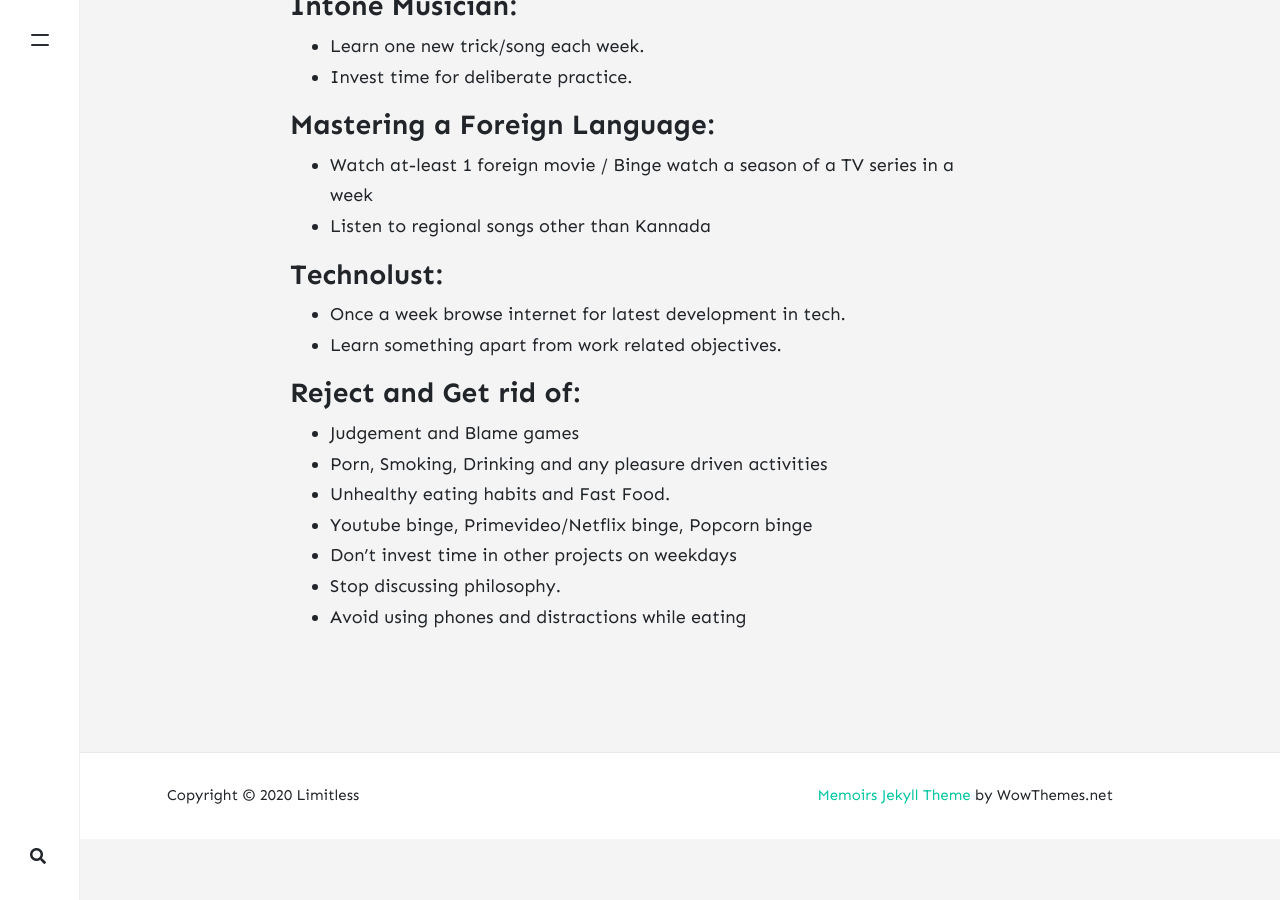
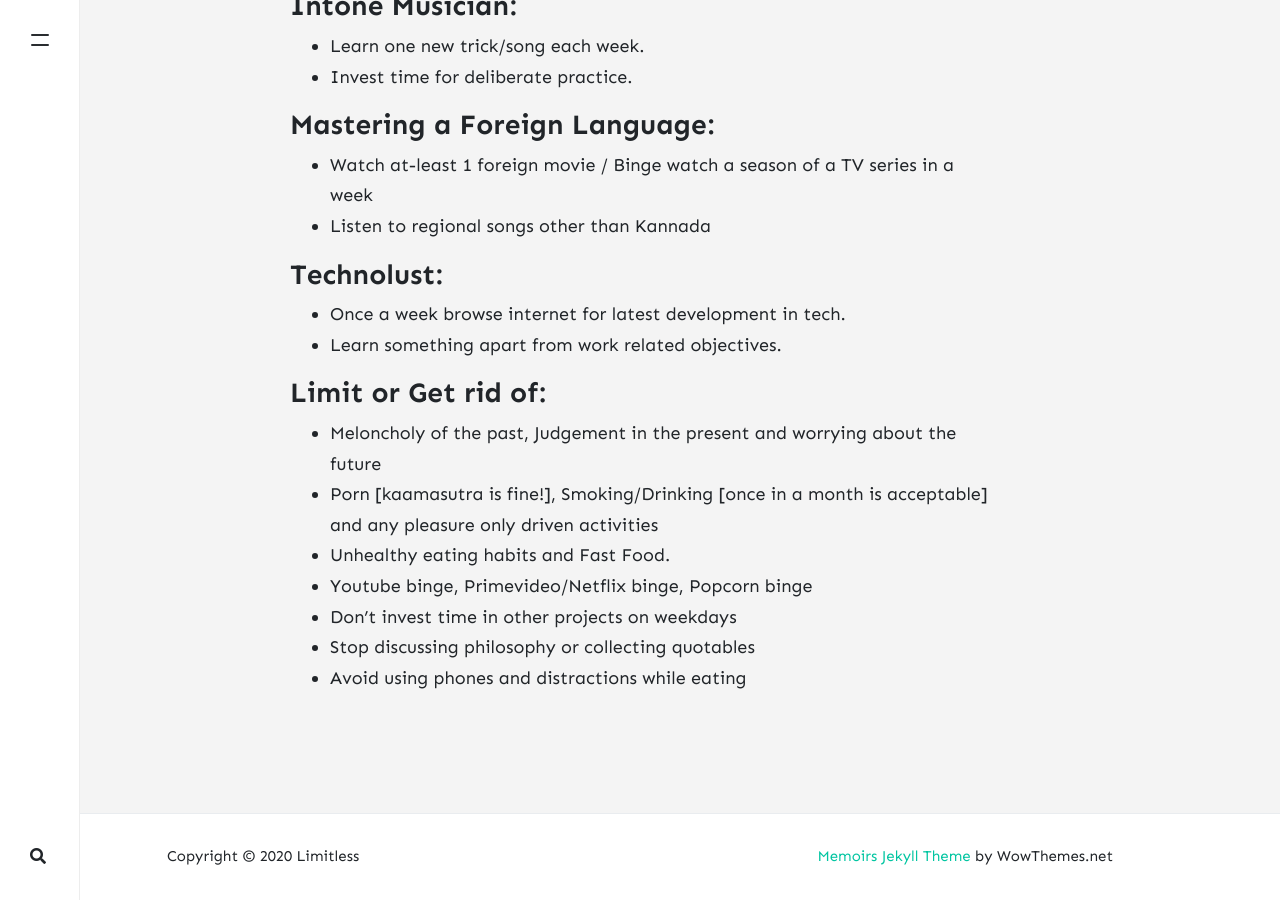
Before and after one commit to gowrav/gowrav.github.io, a Jekyll site: the page built from _pages/sa7i3nt.md, in a window 1280 px wide and 900 px high, scrolled down 1104 px. Built offline with Jekyll 4.4.1, drawn with Linux system fonts in a browser that asks for light colours; nearby versions of some CDN libraries; comment, search, counter and statistics services are not loaded; before the commit the page ends 1943 px from its top, so only the background shows below that.

Commit message:
Update sa7i3nt.md

```diff
--- a/_pages/sa7i3nt.md
+++ b/_pages/sa7i3nt.md
@@ -51,11 +51,11 @@ Yeah, No.. this is not a how to guide to become saint, rather a list of things t
    * Once a week browse internet for latest development in tech.
    * Learn something apart from work related objectives.
 
-### Reject and Get rid of:
-   * Judgement and Blame games
-   * Porn, Smoking, Drinking and any pleasure driven activities
+### Limit or Get rid of:
+   * Meloncholy of the past, Judgement in the present and worrying about the future
+   * Porn [kaamasutra is fine!], Smoking/Drinking [once in a month is acceptable] and any pleasure only driven activities
    * Unhealthy eating habits and Fast Food.
    * Youtube binge, Primevideo/Netflix binge, Popcorn binge
    * Don't invest time in other projects on weekdays
-   * Stop discussing philosophy.
+   * Stop discussing philosophy or collecting quotables
    * Avoid using phones and distractions while eating
```
